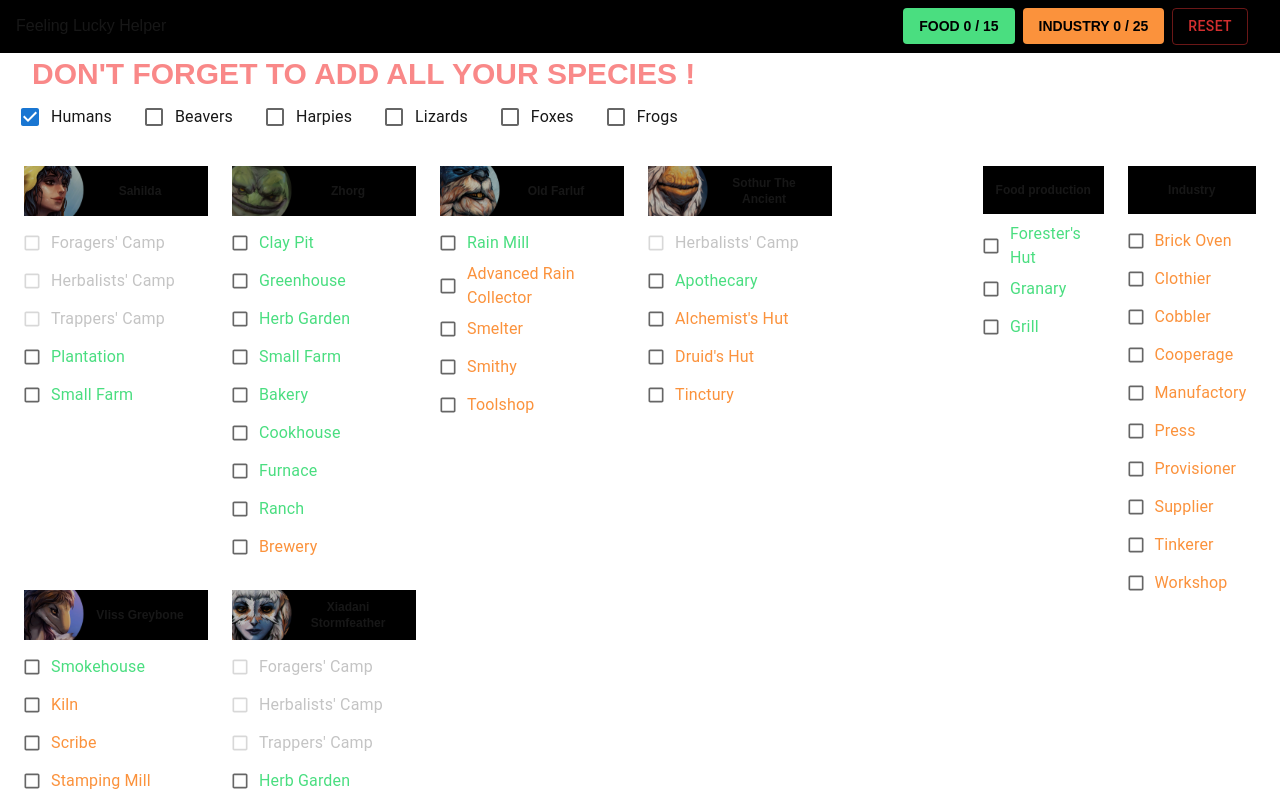
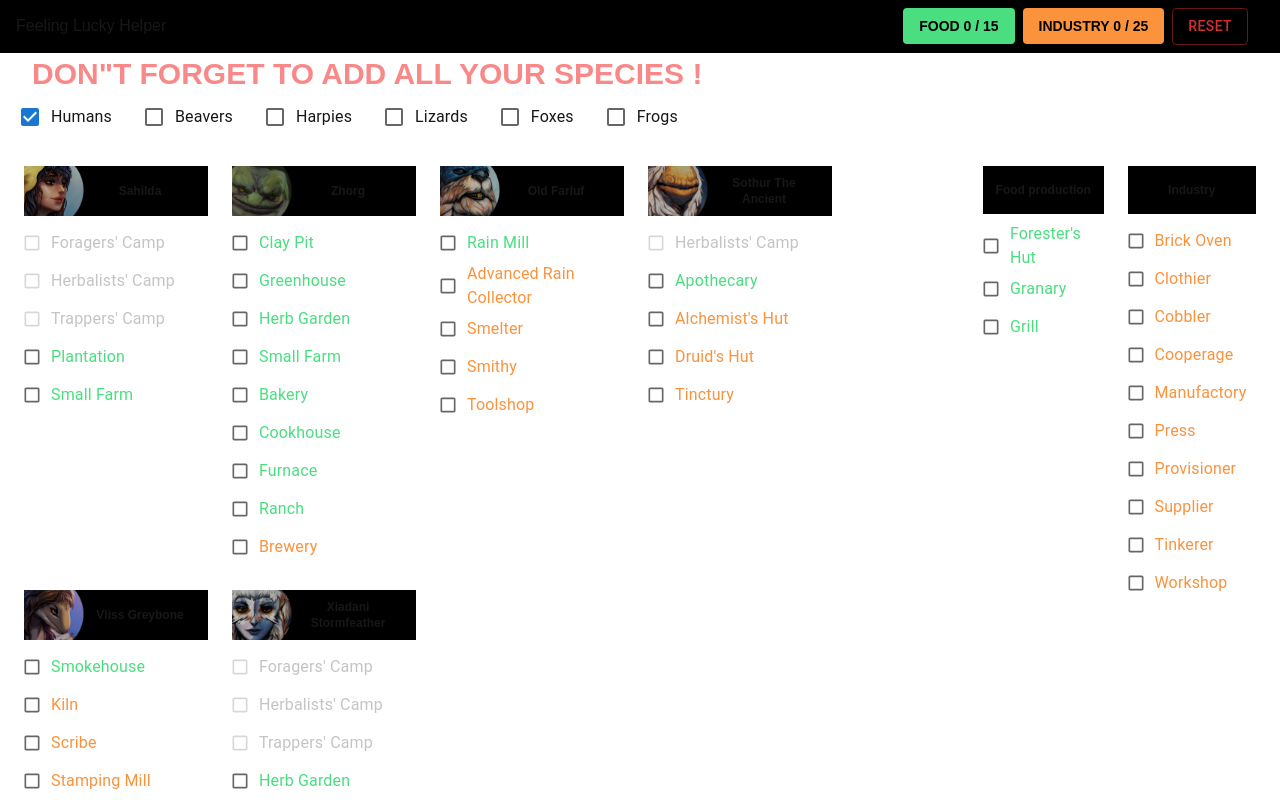
Before and after one commit to pierretusseau/feeling-lucky, a Next.js app: page / in a window 1280 px wide. Shown: the top 800 px of the page. Built offline with nearby package versions, Linux system fonts and the light colour scheme.

Commit message:
Fix typo

```diff
--- a/app/components/SpeciesList.tsx
+++ b/app/components/SpeciesList.tsx
@@ -8,7 +8,7 @@ function SpeciesList() {
   const species = useSpeciesStore((state) => state.species)
   return (
     <div>
-      {species.length < 3 && <h2 className="text-3xl text-red-400 animate-pulse ml-4 uppercase font-bold">Don't forget to add all your species !</h2>}
+      {species.length < 3 && <h2 className="text-3xl text-red-400 animate-pulse ml-4 uppercase font-bold">Don&quot;t forget to add all your species !</h2>}
       <div className="species flex gap-2 flex-wrap">
         {Species.map(spec => <SpeciesBlock
           spec={spec}
```
